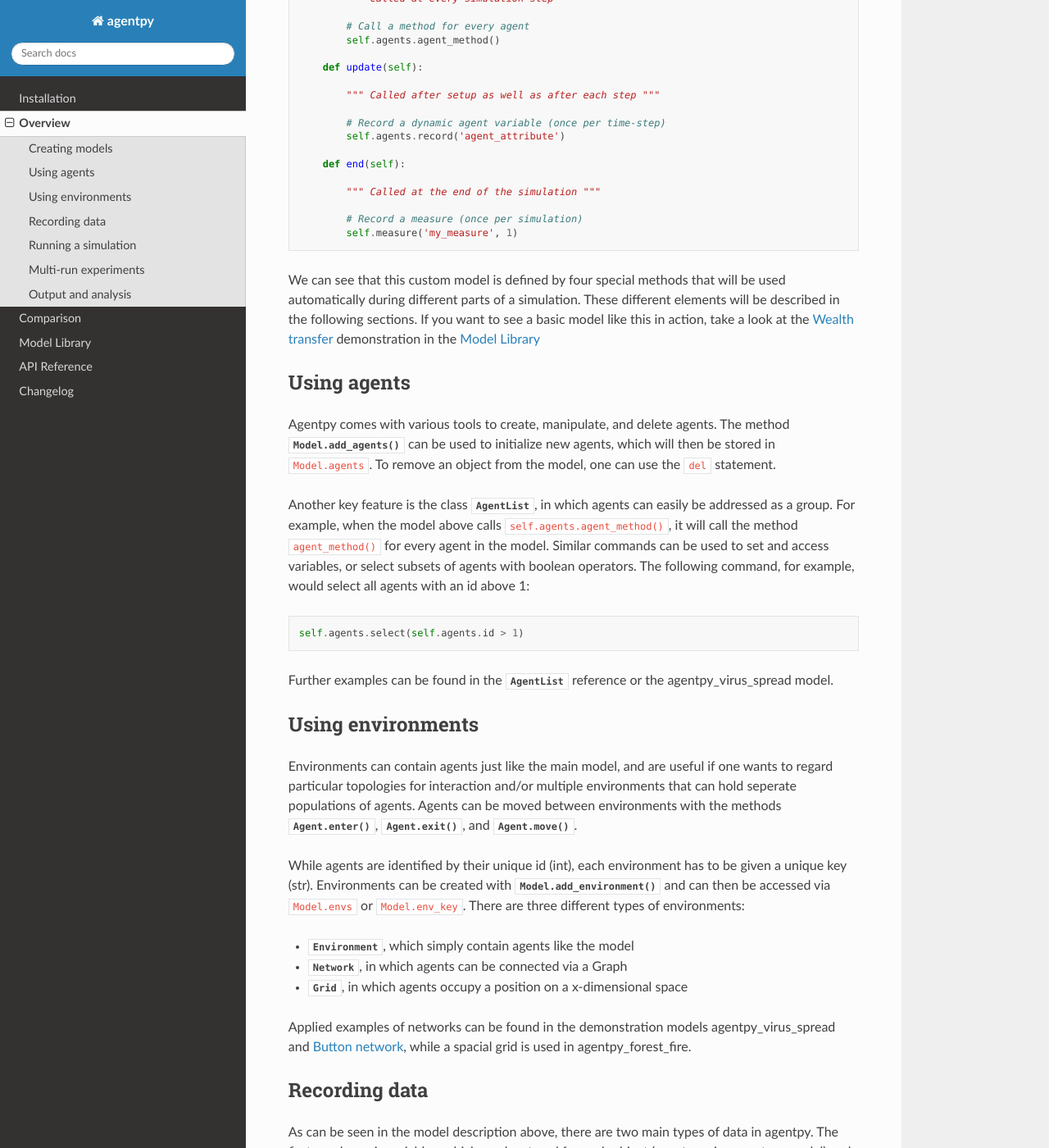
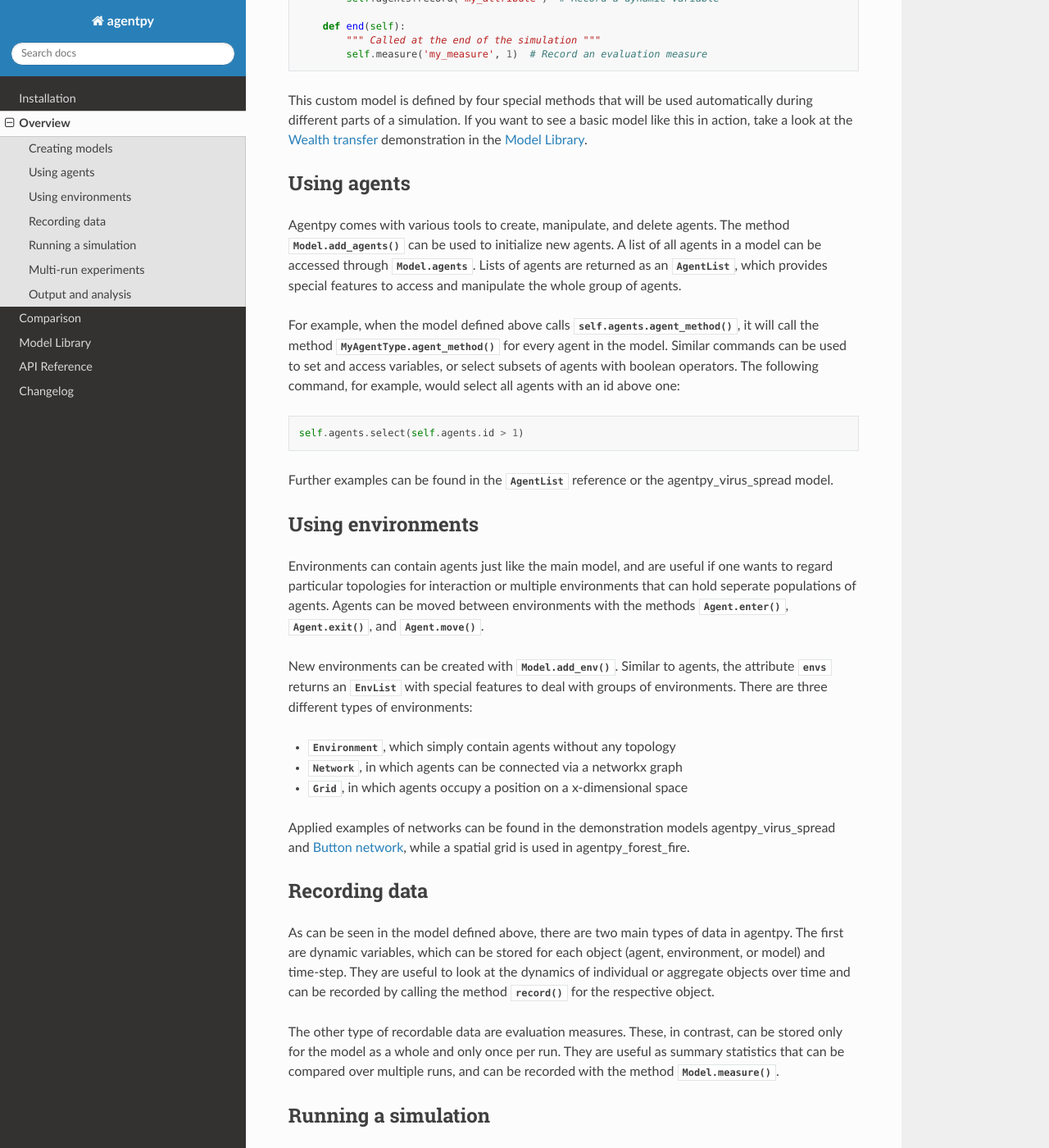
Before and after one commit to jofmi/agentpy, a Sphinx documentation site: the page built from docs/overview.rst, in a window 1280 px wide and 1400 px high, scrolled down 1464 px. Shown: the whole window at 82% size. Built offline with Sphinx 7.4.7 and the Read the Docs theme 2.0.0, drawn with Linux system fonts in a browser that asks for light colours; pages that are not in the unit, such as notebooks, are missing from menus; some of the changed text lies outside the part shown.

Commit message:
Update documentation

```diff
--- a/docs/installation.rst
+++ b/docs/installation.rst
@@ -8,18 +8,19 @@
 Requirements
 ------------
 
-Agentpy supports Python 3.6 or higher.
+Agentpy supports Python 3.6, 3.7, 3.8, and 3.9.
 The installation includes the following packages:
 
 - `numpy <https://numpy.org>`_, for scientific computing
 - `matplotlib <https://matplotlib.org/>`_, for visualization
 - `pandas <https://pandas.pydata.org>`_, for output dataframes
 - `networkx <https://networkx.org/documentation/>`_, for network analysis
-- `ipywidgets <https://ipywidgets.readthedocs.io/>`_, for interactive output
+- `IPython <https://ipython.org/>`_ and `ipywidgets <https://ipywidgets.readthedocs.io/>`_, for interactive computing
 - `SALib <https://salib.readthedocs.io/>`_, for sensitivity analysis
 
 These optional packages can further be useful in combination with agentpy:
 
+- `jupyter <https://jupyter.org/>`_, for interactive computing
 - `seaborn <https://seaborn.pydata.org/>`_, for statistical data visualization
 
 Stable release
--- a/docs/overview.rst
+++ b/docs/overview.rst
@@ -28,31 +28,30 @@
     class MyAgentType(ap.Agent):
 
         def setup(self):
-
             # Initialize an attribute with a parameter
-            self.agent_attribute = self.p.my_parameter
+            self.my_attribute = self.p.my_parameter
 
         def agent_method(self):
-
-            pass  # Define custom actions here
+            # Define custom actions here
+            pass
 
 The method :func:`Agent.setup` is meant to be overwritten
 and will be called after an agents' creation.
 All variables of an agents should be initialized in this method.
 Other methods can represent actions that the agent will be able to take during a simulation.
 
-We can further see that the agent comes with a built-in attribute ``.p`` that
+We can further see that the agent comes with a built-in attribute :attr:`.p` that
 allows it to access the models' parameters.
 All model objects (i.e. agents, environments, and the model itself)
 are equipped with such properties to access different parts of the model:
 
-- ``.model`` returns the model instance
-- ``.model.t`` returns the model's time-step
-- ``.id`` (for agents) or ``.key`` (for rest) returns a unique identifier
-- ``.p`` returns an :class:`AttrDict` of the models' parameters
-- ``.envs`` returns an :class:`EnvDict` of the objects' environments
-- ``.agents`` (not for agents) returns an :class:`AgentList` of the objects' agents
-- ``.log`` returns a :class:`dict` of the objects' recorded variables
+- :attr:`.model` returns the model instance
+- :attr:`.model.t` returns the model's time-step
+- :attr:`.id` returns a unique identifier number for each object
+- :attr:`.p` returns an :class:`AttrDict` of the models' parameters
+- :attr:`.envs` returns an :class:`EnvList` of the objects' environments
+- :attr:`.agents` (not for agents) returns an :class:`AgentList` of the objects' agents
+- :attr:`.log` returns a :class:`dict` of the objects' recorded variables
 
 Using the new agent type defined above,
 here is how a basic model could look like::
@@ -60,38 +59,25 @@
     class MyModel(ap.Model):
 
         def setup(self):
-
             """ Called at the start of the simulation """
-
-            # Add new agents, with the number given by a parameter
-            self.add_agents(self.p.agents, MyAgentType)
+            self.add_agents(self.p.agents, MyAgentType)  # Add new agents
 
         def step(self):
-
             """ Called at every simulation step """
-
-            # Call a method for every agent
-            self.agents.agent_method()
+            self.agents.agent_method()  # Call a method for every agent
 
         def update(self):
-
             """ Called after setup as well as after each step """
-
-            # Record a dynamic agent variable (once per time-step)
-            self.agents.record('agent_attribute')
+            self.agents.record('my_attribute')  # Record a dynamic variable
 
         def end(self):
+            """ Called at the end of the simulation """
+            self.measure('my_measure', 1)  # Record an evaluation measure
 
-            """ Called at the end of the simulation """
-
-            # Record a measure (once per simulation)
-            self.measure('my_measure', 1)
-
-We can see that this custom model is defined by four special methods
+This custom model is defined by four special methods
 that will be used automatically during different parts of a simulation.
-These different elements will be described in the following sections.
 If you want to see a basic model like this in action,
-take a look at the :doc:`agentpy_wealth_transfer` demonstration in the :doc:`model_library`
+take a look at the :doc:`agentpy_wealth_transfer` demonstration in the :doc:`model_library`.
 
 .. _overview_agents:
 
@@ -99,17 +85,16 @@
 ############
 
 Agentpy comes with various tools to create, manipulate, and delete agents.
-The method :func:`Model.add_agents` can be used to initialize new agents,
-which will then be stored in ``Model.agents``.
-To remove an object from the model, one can use the ``del`` statement.
+The method :func:`Model.add_agents` can be used to initialize new agents.
+A list of all agents in a model can be accessed through :attr:`Model.agents`.
+Lists of agents are returned as an :class:`AgentList`,
+which provides special features to access and manipulate the whole group of agents.
 
-Another key feature is the class :class:`AgentList`, in which agents
-can easily be addressed as a group.
-For example, when the model above calls ``self.agents.agent_method()``,
-it will call the method ``agent_method()`` for every agent in the model.
+For example, when the model defined above calls :func:`self.agents.agent_method`,
+it will call the method :func:`MyAgentType.agent_method` for every agent in the model.
 Similar commands can be used to set and access variables, or select subsets
 of agents with boolean operators.
-The following command, for example, would select all agents with an id above 1::
+The following command, for example, would select all agents with an id above one::
 
     self.agents.select(self.agents.id > 1)
 
@@ -123,36 +108,35 @@
 
 Environments can contain agents just like the main model,
 and are useful if one wants to regard particular topologies for interaction
-and/or multiple environments that can hold seperate populations of agents.
+or multiple environments that can hold seperate populations of agents.
 Agents can be moved between environments with the methods
 :func:`Agent.enter`, :func:`Agent.exit`, and :func:`Agent.move`.
 
-While agents are identified by their unique id (int),
-each environment has to be given a unique key (str).
-Environments can be created with :func:`Model.add_environment`
-and can then be accessed via ``Model.envs`` or ``Model.env_key``.
+New environments can be created with :func:`Model.add_env`.
+Similar to agents, the attribute :attr:`envs` returns an :class:`EnvList`
+with special features to deal with groups of environments.
 There are three different types of environments:
 
-- :class:`Environment`, which simply contain agents like the model
-- :class:`Network`, in which agents can be connected via a Graph
+- :class:`Environment`, which simply contain agents without any topology
+- :class:`Network`, in which agents can be connected via a networkx graph
 - :class:`Grid`, in which agents occupy a position on a x-dimensional space
 
 Applied examples of networks can be found in the demonstration models
 :doc:`agentpy_virus_spread` and :doc:`agentpy_button_network`,
-while a spacial grid is used in :doc:`agentpy_forest_fire`.
+while a spatial grid is used in :doc:`agentpy_forest_fire`.
 
 Recording data
 ##############
 
-As can be seen in the model description above,
+As can be seen in the model defined above,
 there are two main types of data in agentpy.
 The first are dynamic variables,
 which can be stored for each object (agent, environment, or model) and time-step.
 They are useful to look at the dynamics of individual or aggregate objects over time
 and can be recorded by calling the method :meth:`record` for the respective object.
 
-The other type of recordable data are evaluation measures,
-in contrast, can be stored only for the model as a whole and only once per run.
+The other type of recordable data are evaluation measures.
+These, in contrast, can be stored only for the model as a whole and only once per run.
 They are useful as summary statistics that can be compared over multiple runs,
 and can be recorded with the method :meth:`Model.measure`.
 
@@ -163,7 +147,8 @@
 
 To perform a simulation, we have to initialize a new instance of our model type
 with a dictionary of parameters, after which we use the function :func:`Model.run`.
-This will return a :class:`DataDict` with recorded data from the simulation. ::
+This will return a :class:`DataDict` with recorded data from the simulation.
+A simple run could be prepared and executed as follows::
 
     parameters = {'my_parameter':42,
                   'agents':10,
@@ -183,8 +168,9 @@
 
 The simulation of a model can be stopped by one of the following two ways:
 
-1. Calling the :func:`Model.stop`.
-2. Setting a time-limit by defining a parameter ``steps``.
+1. Calling the :func:`Model.stop` during the simulation.
+2. Reaching the time-limit, which can be passed as an entry `steps` in the
+   parameter dictionary or as an argument `steps` to :func:`Model.run`.
 
 .. _overview_experiments:
 
@@ -195,8 +181,7 @@
 with repeated iterations, varied parameters, and distinct scenarios.
 To prepare a sample of parameters for an experiment, one can use one of the
 sampling functions :func:`sample`, :func:`sample_saltelli`, or :func:`sample_discrete`.
-
-Here is an example of an experiment with the we model defined above::
+Here is an example of an experiment with the model defined above::
 
     parameter_ranges = {'my_parameter': 42,
                         'agents': (10, 20, int),
@@ -212,7 +197,7 @@
 In this experiment, we use a sample where one parameter is kept fixed
 while the other two are varied 5 times from 10 to 20 and set to integer.
 Every possible combination is repeated 2 times, which results in 50 runs.
-Each run further has one result for each of the two scenarios ``sc1`` and ``sc2``.
+Each run further has one result for each of the two scenarios `sc1` and `sc2`.
 For more applied examples of experiments, check out the demonstration models
 :doc:`agentpy_virus_spread`, :doc:`agentpy_button_network`, and :doc:`agentpy_forest_fire`.
 
@@ -243,18 +228,16 @@
 - ``variables`` holds dynamic variables, which can be recorded at multiple time-steps.
 - ``measures`` holds evaluation measures that are recoreded only once per simulation.
 
-This output can be stored with :func:`DataDict.save` and :func:`load`.
+This data can be stored with :func:`DataDict.save` and :func:`load`.
 :func:`DataDict.arrange` can further be used to generate a specific
-dataframe for analysis or visualization. All dataframes are formatted as
-`long-form data <https://seaborn.pydata.org/tutorial/data_structure.html>`_,
-which makes it easy to use with statistical packages like `seaborn <https://seaborn.pydata.org/>`_.
+dataframe for analysis or visualization. All data is given in a :class:`pandas.DataFrame` and
+formatted as `long-form data <https://seaborn.pydata.org/tutorial/data_structure.html>`_,
+which makes it compatible to use with statistical packages like `seaborn <https://seaborn.pydata.org/>`_.
 Agentpy further provides the following functions for analysis:
 
-- :func:`sobol_sensitivity` performs a Sobol sensitivity analysis.
-- :func:`interactive` generates an interactive widget for parameter variation.
+- :func:`sensitivity_sobol` performs a Sobol sensitivity analysis.
+- :func:`Experiment.interactive` generates an interactive widget for parameter variation.
 - :func:`animate` generates an animation that can display output over time.
 - :func:`gridplot` visualizes agent positions on a spatial :class:`Grid`.
 
 To see applied examples of these functions, please check out the :doc:`model_library`.
-
-.. Agents are identified by a unique ID (:class:`int`), while environments have unique keys (:class:`str`). A model can also be passed to the functions :func:`interactive` and :func:`animate` to generate interactive or animated output. :func:`sensitivity` can be used to analyze the sensitivity of varied parameters.
--- a/docs/reference_environments.rst
+++ b/docs/reference_environments.rst
@@ -21,7 +21,7 @@
      :members:
      :inherited-members:
 
-Spacial grids
+Spatial grids
 -------------
 
 .. autoclass:: Grid
--- a/requirements.txt
+++ b/requirements.txt
@@ -1,4 +1,5 @@
 ipykernel
+IPython
 nbsphinx
 numpy
 scipy
--- a/setup.cfg
+++ b/setup.cfg
@@ -13,4 +13,5 @@
     networkx
     pandas
     SALib
+    IPython
     ipywidgets
```
Also changed, not shown: 6 other files.
